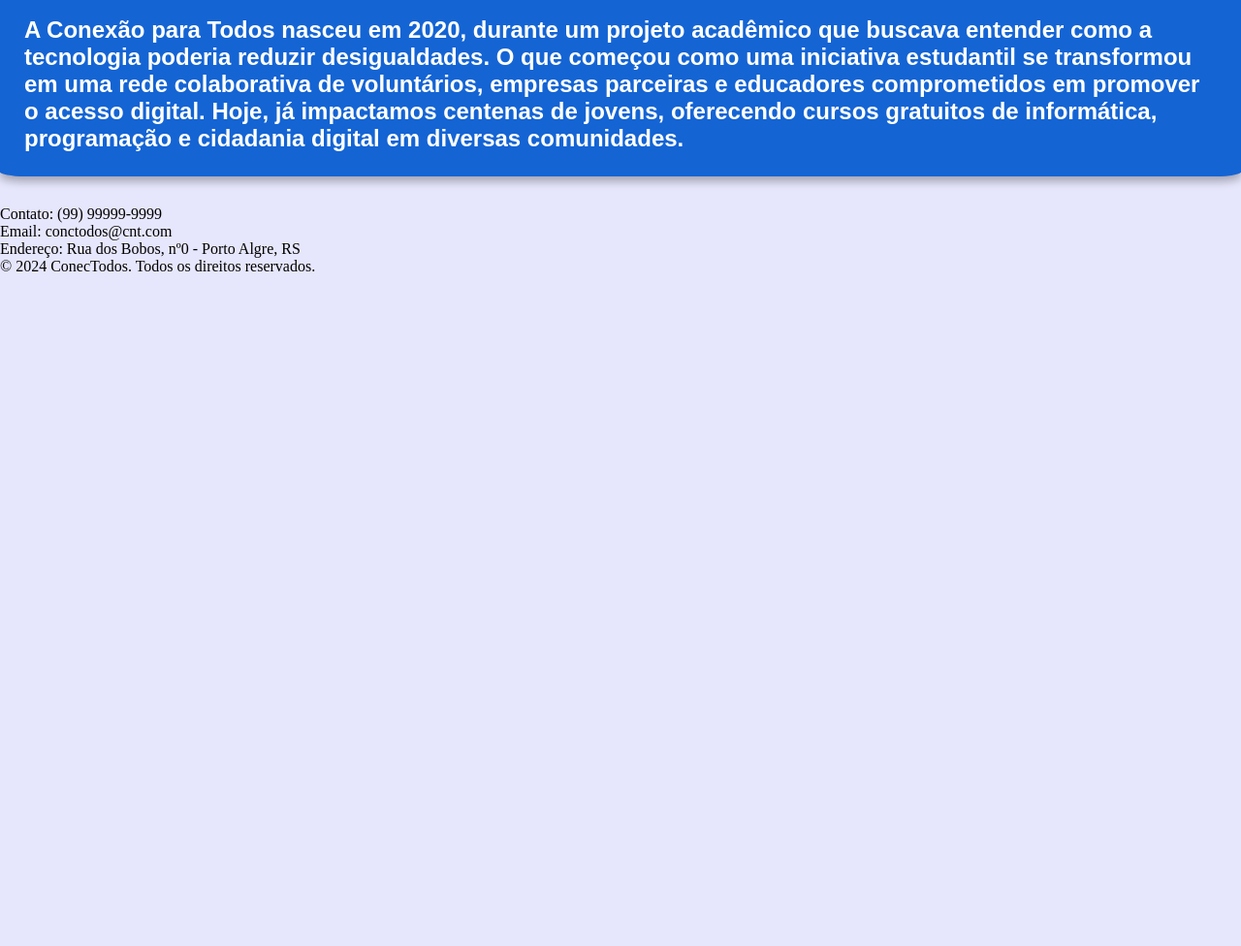
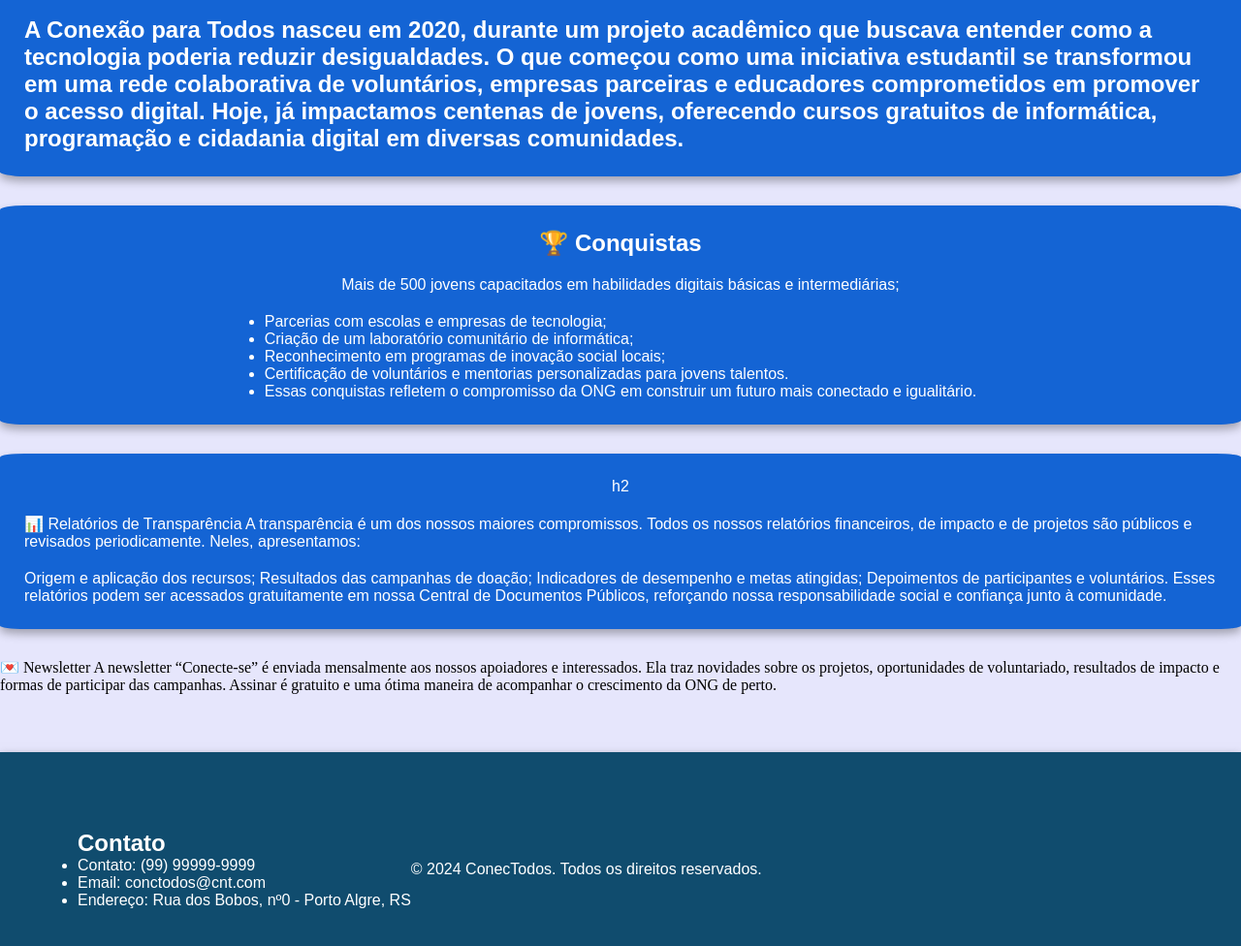
Before and after one commit to harrisonernesto12/ONG-ConecTodos, a plain HTML site: page Index.html in a window 1280 px wide. Shown: the part 1202-2178 px from the top of the page at 97% size. Before the commit the page ends 1486 px from the top, so only its background shows below. Drawn offline with Linux system fonts and the light colour scheme.

Commit message:
comitt 2

```diff
--- a/Index.html
+++ b/Index.html
@@ -58,23 +58,59 @@
         <p>Inclusão, Educação, Solidariedade, Inovação e Compromisso com a comunidade.</p>
       </div>
     </div>
+
     <div class="info-section">
      <h2>🕰️ Histórico<h2>
       <p>A Conexão para Todos nasceu em 2020, durante um projeto acadêmico que buscava entender como a tecnologia poderia reduzir desigualdades.
 O que começou como uma iniciativa estudantil se transformou em uma rede colaborativa de voluntários, empresas parceiras e educadores comprometidos em promover o acesso digital.
 Hoje, já impactamos centenas de jovens, oferecendo cursos gratuitos de informática, programação e cidadania digital em diversas comunidades.</p>
     </div>
+    <div class ="info-section">
+      <h2>🏆 Conquistas</h2>
+      <p>Mais de 500 jovens capacitados em habilidades digitais básicas e intermediárias;
 
+        <ul>
+          <li>Parcerias com escolas e empresas de tecnologia;</li>
+<li>Criação de um laboratório comunitário de informática;</li>
+<li>Reconhecimento em programas de inovação social locais;</li>
+<li>Certificação de voluntários e mentorias personalizadas para jovens talentos.</li>
+<li>Essas conquistas refletem o compromisso da ONG em construir um futuro mais conectado e igualitário.</li></p>
+       </ul>
+    </div>
+
+    <div class="info-section">
+      h2
+      <p>📊 Relatórios de Transparência
+
+A transparência é um dos nossos maiores compromissos.
+Todos os nossos relatórios financeiros, de impacto e de projetos são públicos e revisados periodicamente.
+Neles, apresentamos:
+
+      <p>Origem e aplicação dos recursos;
+      Resultados das campanhas de doação;
+      Indicadores de desempenho e metas atingidas;
+      Depoimentos de participantes e voluntários.
+      Esses relatórios podem ser acessados gratuitamente em nossa Central de Documentos Públicos, reforçando nossa responsabilidade social e confiança junto à comunidade.</p>
+    </div>
+
+      <div>
+        <p>💌 Newsletter
+
+A newsletter “Conecte-se” é enviada mensalmente aos nossos apoiadores e interessados.
+Ela traz novidades sobre os projetos, oportunidades de voluntariado, resultados de impacto e formas de participar das campanhas.
+Assinar é gratuito e uma ótima maneira de acompanhar o crescimento da ONG de perto.</p>
+      </div>
 
     <footer id="contato">
+
+     <div>
       <ul>
-
+        <h2>Contato</h2>
         <li>Contato: (99) 99999-9999</li>
         <li>Email: conctodos@cnt.com</li>
         <li>Endereço: Rua dos Bobos, nº0 - Porto Algre, RS</li>
-
       </ul>
-
+      </div>
       <p>&copy 2024 ConecTodos. Todos os direitos reservados.</p>
       </footer>
     </body>
--- a/styles.css
+++ b/styles.css
@@ -74,7 +74,17 @@ header nav a{
     margin: 0 10px;
     font-weight: bold;
 }
-
+footer{
+    display: flex;
+    justify-content: start;
+    align-items: center;
+    background-color: rgb(16, 76, 110);
+    color: white;
+    padding: 80px;
+    font-family: Arial, Helvetica, sans-serif;
+    box-shadow: 0 5px 10px rgba(0, 0, 0, 0.5);
+    margin-top: 30px;
+}
 .conteiner-mvv{
     display: flex;
     flex-direction: column;
```
